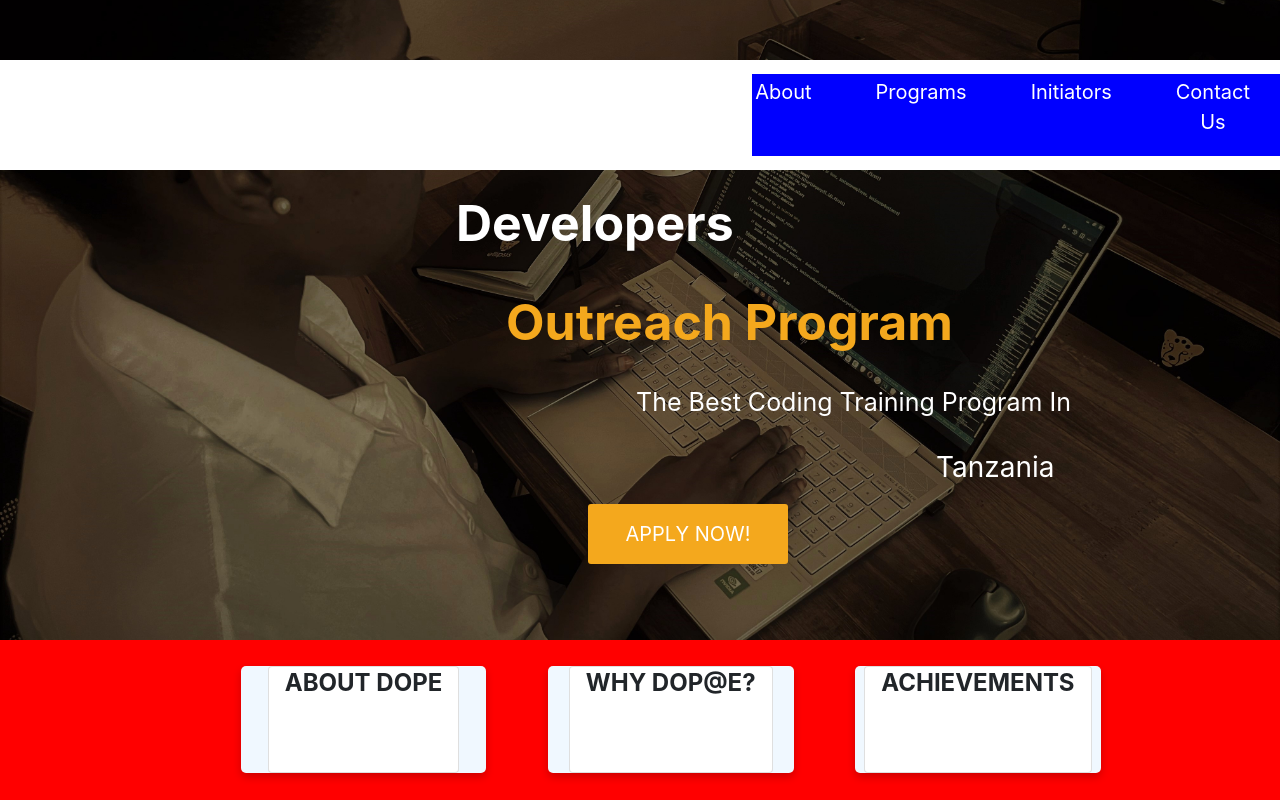
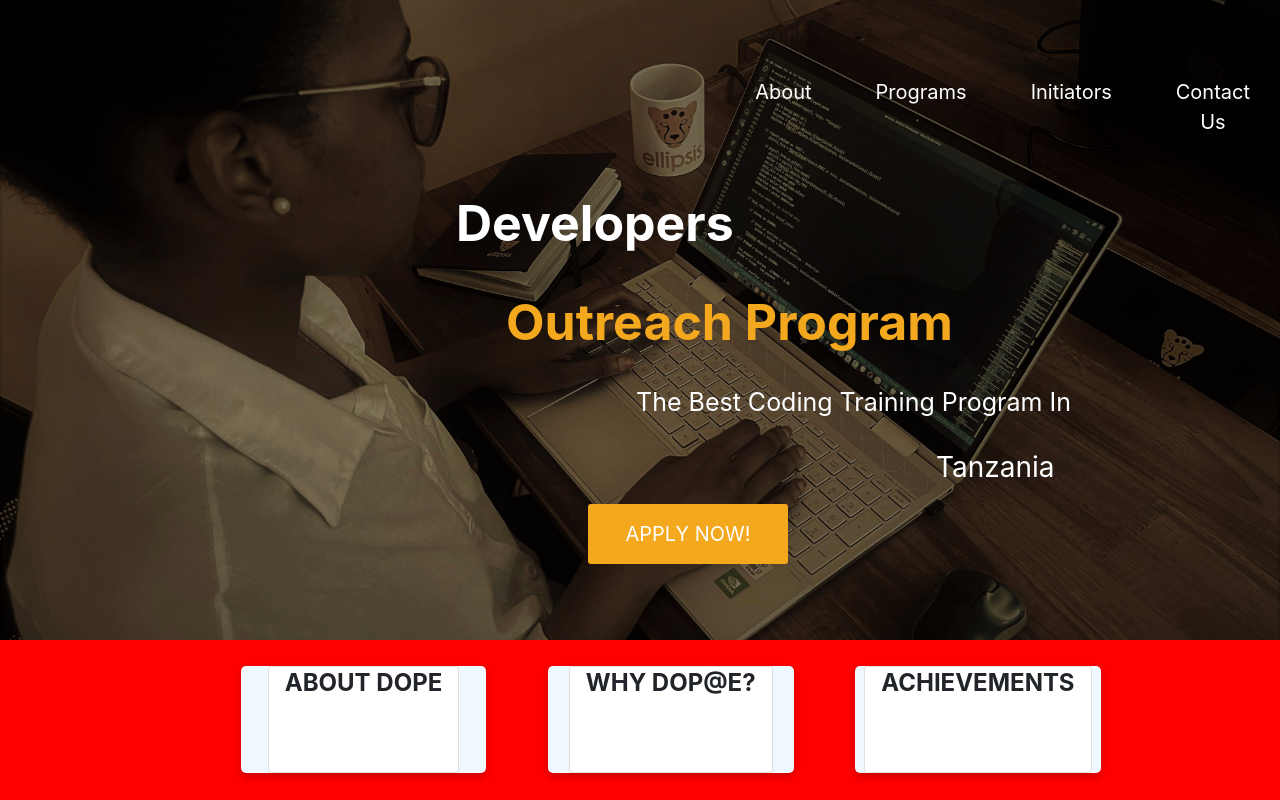
Before and after one commit to kaigwa/Ellipsis-, a React (Create React App) app: page /Dop in a window 1280 px wide. Shown: the top 800 px of the page. Built offline with nearby package versions, Linux system fonts and the light colour scheme.

Commit message:
same changes

```diff
--- a/src/Components/dop/dop.css
+++ b/src/Components/dop/dop.css
@@ -24,7 +24,7 @@
   display: flex;
   justify-content: center;
   flex-direction: row;
-  background-color: white;
+  /* background-color: white; */
   align-items: center;
   width: 100%;
   padding: 0.2rem;
@@ -32,7 +32,7 @@
 .dp .nav {
   align-content: center;
   justify-content: center;
-  background-color: blue;
+  /* background-color: blue; */
   width: 70%;
   margin-left: 47rem;
   padding: 0.2rem;
@@ -90,9 +90,13 @@
   cursor: pointer;
 }
 
-.dropdown {
+.nav .dropdown {
   position: relative;
   display: inline-block;
+  /* flex-wrap: wrap;
+  align-items: flex-end;
+  flex-direction: row;
+  margin-left: 3.5rem; */
 }
 
 .dropdown-content {
```
